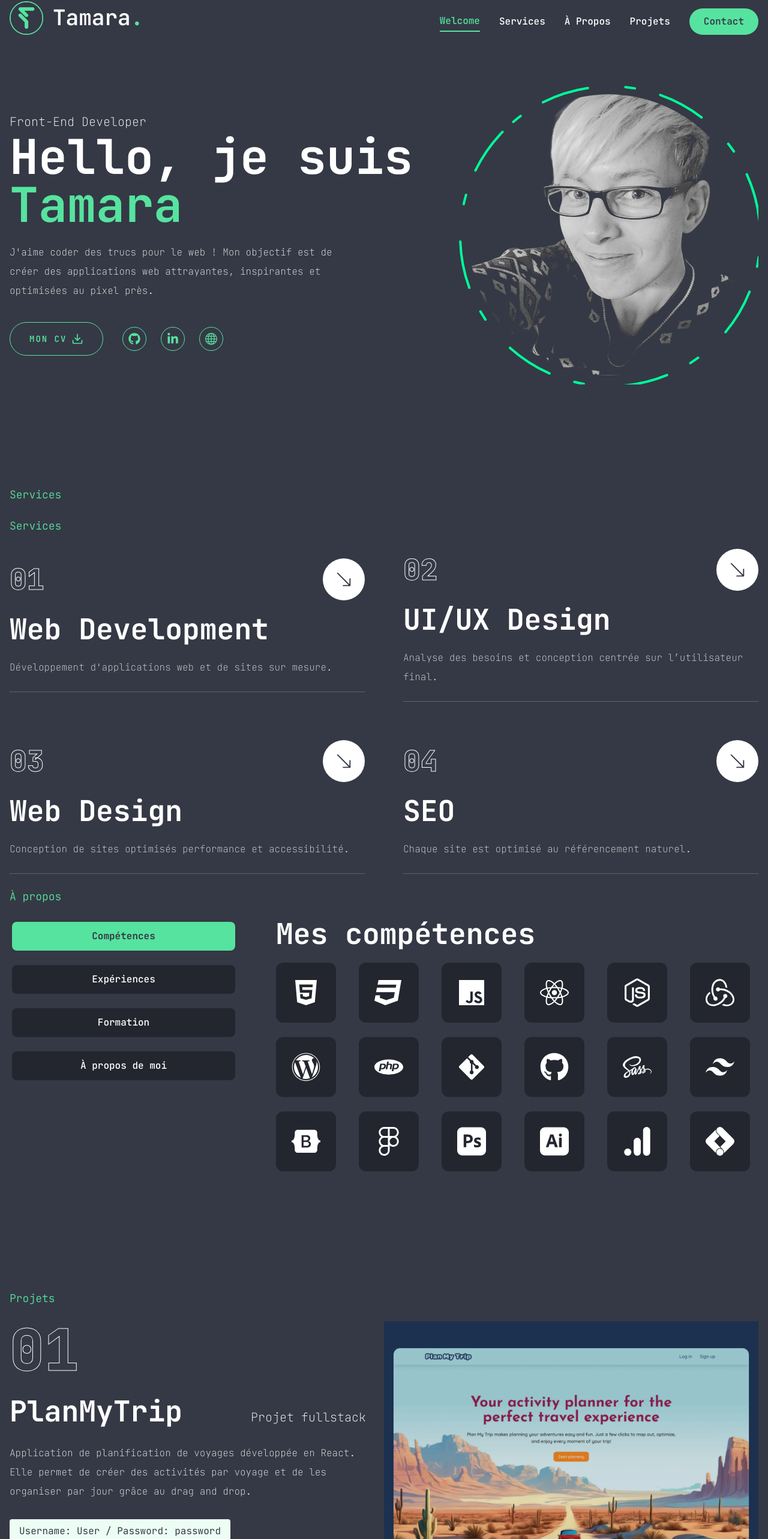
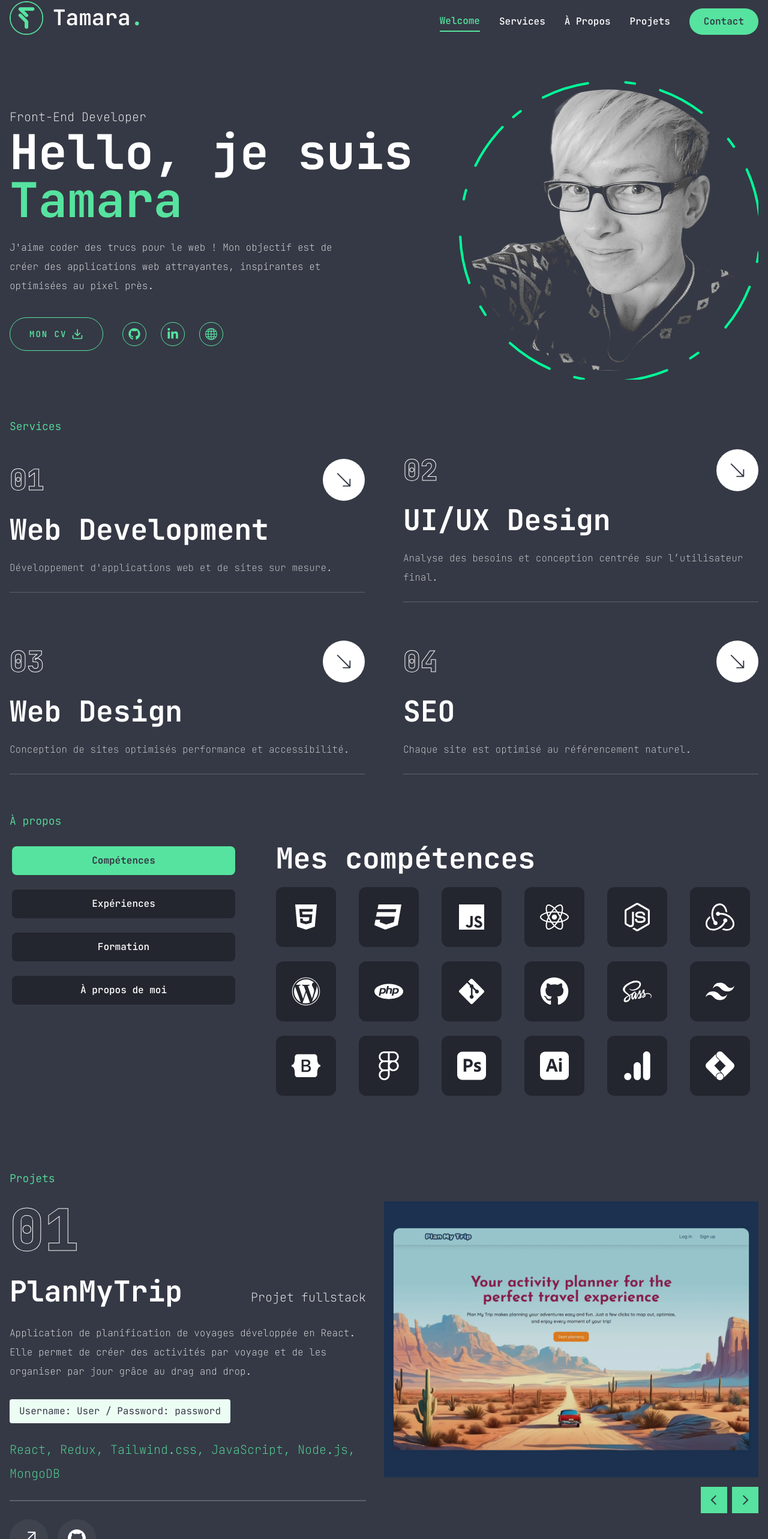
Before and after one commit to TamVdb/Portfolio, a React (Vite) app: page / in a window 1280 px wide. Shown: the part 30-2596 px from the top of the page at 60% size. Built offline with nearby package versions, Linux system fonts and the light colour scheme.

Commit message:
Fix section height for better visibility

```diff
--- a/src/App.jsx
+++ b/src/App.jsx
@@ -12,19 +12,19 @@ function App() {
       <>
          <Header />
          <main>
-            <section id="welcome" className="xl:h-[calc(100vh-130px)]">
+            <section id="welcome" className="py-8 2xl:py-10">
                <Welcome />
             </section>
-            <section id="services" className="xl:h-[calc(100vh-130px)]">
+            <section id="services" className="py-8 2xl:py-10">
                <Services />
             </section>
-            <section id="resume" className="xl:h-[calc(100vh-130px)]">
+            <section id="resume" className="py-8 2xl:py-10">
                <Resume />
             </section>
-            <section id="work" className="xl:h-[calc(100vh-130px)]">
+            <section id="work" className="py-8 2xl:py-10">
                <Work />
             </section>
-            <section id="contact" className="xl:h-[calc(100vh-130px)]">
+            <section id="contact" className="py-8 2xl:py-10">
                <Contact />
             </section>
          </main>
--- a/src/sections/Contact/Contact.jsx
+++ b/src/sections/Contact/Contact.jsx
@@ -82,7 +82,7 @@ const Contact = () => {
          viewport={{ once: true, amount: 0.5 }}
       >
          <div className="container mx-auto">
-            <div className="flex flex-col justify-center py-8 xl:py-10">
+            <div className="flex flex-col justify-center">
                <h2 className="mx-auto lg:mx-0 mb-6 text-lg text-accent">Contact</h2>
                <div className="flex flex-col xl:flex-row gap-[30px]">
 
@@ -98,7 +98,7 @@ const Contact = () => {
                            <div className="relative">
                               <Input type="text" name="firstname" placeholder="Prénom" className="peer" {...register("firstname")} required />
                               <span className="text-sm absolute right-2 top-1 text-rose-400 hidden peer-placeholder-shown:block">*</span>
-                              {errors.fistname && <span className="text-sm text-rose-400">{errors.fistname.message}</span>}
+                              {errors.firstname && <span className="text-sm text-rose-400">{errors.fistname.message}</span>}
                            </div>
                            <div className="relative">
                               <Input type="text" name="lastname" placeholder="Nom" className="peer" {...register("lastname")} required />
@@ -119,7 +119,7 @@ const Contact = () => {
                            {errors.message && <span className="text-sm text-rose-400">{errors.message.message}</span>}
                         </div>
 
-                        <Button type="submit" size="md" className="max-w-40">Envoyer</Button>
+                        <Button type="submit" size="md" className="max-w-40" aria-label="Envoyer le message">Envoyer</Button>
 
                         {formMessage && (
                            <p className={isError ? "text-red-500 mt-2" : "text-white mt-2"}>
@@ -136,7 +136,11 @@ const Contact = () => {
                         {info.map((item, index) => (
                            <li key={index} className="flex items-center gap-6">
                               {item.path ? (
-                                 <a href={item.path} target="_blank" className="linkSocials">
+                                 <a href={item.path}
+                                    target="_blank"
+                                    rel="noopener noreferrer"
+                                    aria-label={item.name}
+                                    className="linkSocials">
                                     <div className="w-12 h-12 xl:w-14 xl:h-14 bg-[#23262e] text-accent rounded-md flex items-center justify-center">
                                        <div className="text-2xl">{item.icon}</div>
                                        <span className="sr-only">{item.name}</span>
--- a/src/sections/Resume/Resume.jsx
+++ b/src/sections/Resume/Resume.jsx
@@ -181,7 +181,7 @@ const Resume = () => {
       >
 
          <div className="container mx-auto">
-            <div className="flex flex-col justify-center py-8 xl:py-10">
+            <div className="flex flex-col justify-center">
                <h2 className="mx-auto lg:mx-0 mb-6 text-lg text-accent">À propos</h2>
 
                <div className="flex flex-col items-center justify-center">
--- a/src/sections/Services/Services.jsx
+++ b/src/sections/Services/Services.jsx
@@ -39,8 +39,7 @@ const Services = () => {
       >
 
          <div className="container mx-auto">
-            <div className="flex flex-col justify-center py-8 xl:py-10">
-               <h2 className="mx-auto lg:mx-0 mb-6 text-lg text-accent">Services</h2>
+            <div className="flex flex-col justify-center">
                <h2 className="mx-auto lg:mx-0 mb-6 text-lg text-accent"
                   aria-label="Section des services">Services</h2>
 
--- a/src/sections/Welcome/Welcome.jsx
+++ b/src/sections/Welcome/Welcome.jsx
@@ -10,7 +10,7 @@ const Welcome = () => {
    return (
 
       <div className="container mx-auto">
-         <div className="flex flex-col xl:flex-row items-center justify-between py-8 xl:py-10">
+         <div className="flex flex-col xl:flex-row items-center justify-between">
 
             {/* text */}
             <div className="text-center xl:text-left order-2 xl:order-none">
--- a/src/sections/Work/Work.jsx
+++ b/src/sections/Work/Work.jsx
@@ -88,7 +88,7 @@ const Work = () => {
       >
 
          <div className="container mx-auto">
-            <div className="flex flex-col justify-center py-8 xl:py-10">
+            <div className="flex flex-col justify-center">
                <h2 className="mx-auto lg:mx-0 mb-6 text-lg text-accent">Projets</h2>
 
                <div className="flex flex-col justify-center">
@@ -135,7 +135,11 @@ const Work = () => {
                            {/* Buttons */}
                            <div className="flex items-center gap-4">
                               {/* Live project button */}
-                              <a href={project.live} target='_blank' className="linkProjectLive">
+                              <a href={project.live}
+                                 target='_blank'
+                                 className="linkProjectLive"
+                                 rel="noopener noreferrer"
+                                 aria-label={`Voir le projet ${project.title} live`}>
                                  <TooltipProvider delayDuration={100}>
                                     <Tooltip>
                                        <TooltipTrigger className="w-16 h-16 rounded-full bg-white/5 flex justify-center items-center group">
@@ -149,7 +153,11 @@ const Work = () => {
                               </a>
 
                               {/* Github project button */}
-                              <a href={project.github} target='_blank' className="linkProjectGithub">
+                              <a href={project.github}
+                                 target='_blank'
+                                 className="linkProjectGithub"
+                                 rel="noopener noreferrer"
+                                 aria-label={`Voir le code du projet ${project.title} sur Github`}>
                                  <TooltipProvider delayDuration={100}>
                                     <Tooltip>
                                        <TooltipTrigger className="w-16 h-16 rounded-full bg-white/5 flex justify-center items-center group">
```
